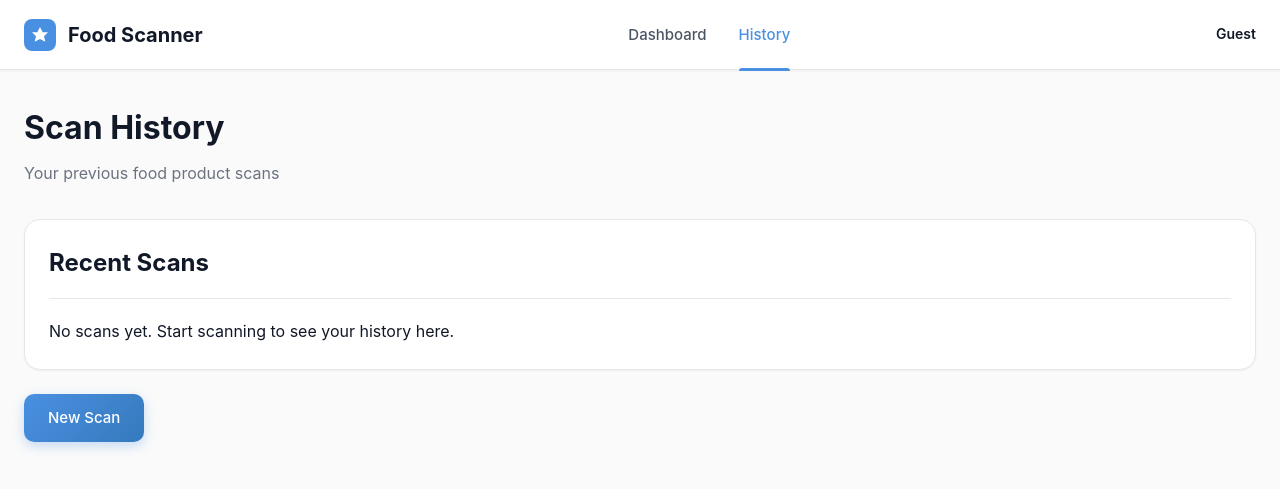
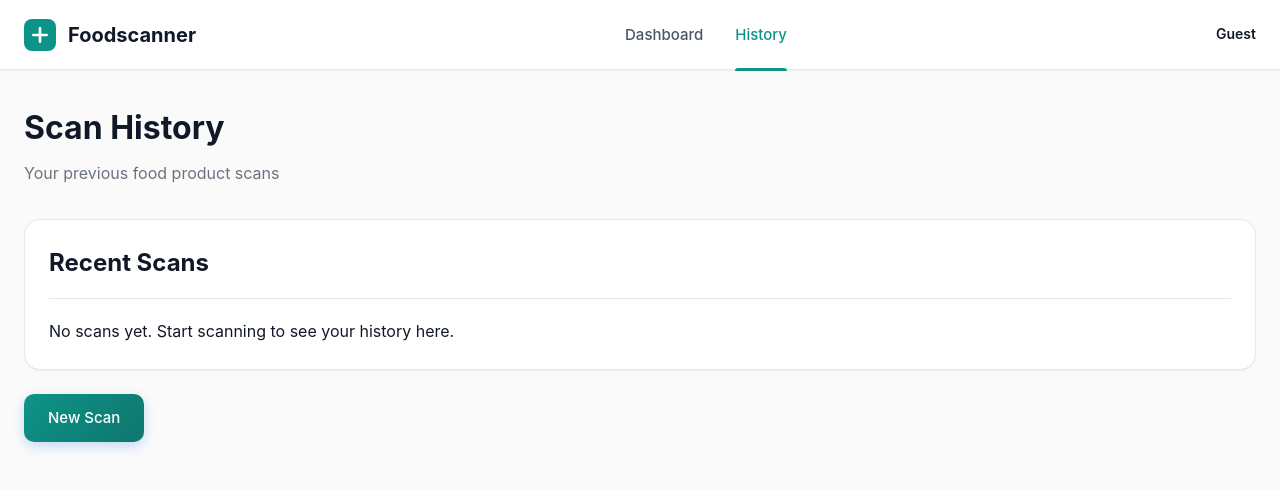
Before and after one commit to madankumar16/food-product-scanner, a Flask app: page /history in a window 1280 px wide. Shown: the top 489 px of the page. Run offline with Flask 3, Linux system fonts and the light colour scheme.

Commit message:
Redesign website brand to Foodscanner and style as minimalistic medical application

```diff
--- a/app.py
+++ b/app.py
@@ -501,7 +501,7 @@ def download_pdf(scan_id):
         story.append(Paragraph("━━━━━━━━━━━━━━━━━━━━━━━━━━━━━━━━━━━━━━━━━━━━━━━━━━━━━━━━━━━━━━━━━━", footer_style))
         story.append(Paragraph("<i>This report is generated by AI analysis and should not replace professional medical advice.</i>", footer_style))
         story.append(Paragraph("<i>Always consult with healthcare professionals for specific dietary concerns.</i>", footer_style))
-        story.append(Paragraph(f"<i>Food Product Scanner • Powered by Gemini AI • {timestamp}</i>", footer_style))
+        story.append(Paragraph(f"<i>Foodscanner • Powered by Gemini AI • {timestamp}</i>", footer_style))
 
         # Build PDF
         doc.build(story)
--- a/static/css/style.css
+++ b/static/css/style.css
@@ -7,9 +7,9 @@
 }
 
 :root {
-    --primary-blue: #4A90E2;
-    --primary-blue-dark: #357ABD;
-    --primary-blue-light: #E8F4F8;
+    --primary-blue: #0d9488;
+    --primary-blue-dark: #0f766e;
+    --primary-blue-light: #f0fdfa;
     --white: #FFFFFF;
     --gray-50: #FAFAFA;
     --gray-100: #F3F4F6;
--- a/templates/history.html
+++ b/templates/history.html
@@ -3,18 +3,18 @@
 <head>
     <meta charset="UTF-8">
     <meta name="viewport" content="width=device-width, initial-scale=1.0">
-    <title>History - Food Product Scanner</title>
+    <title>Foodscanner Vercel App</title>
     <link rel="stylesheet" href="{{ url_for('static', filename='css/style.css') }}">
     <link rel="stylesheet" href="{{ url_for('static', filename='css/dashboard.css') }}">
 </head>
 <body>
     <nav class="navbar">
         <a href="{{ url_for('dashboard') }}" class="navbar-brand">
-            <svg width="32" height="32" viewBox="0 0 48 48" fill="none">
-                <rect width="48" height="48" rx="12" fill="#4A90E2"/>
-                <path d="M24 12L28 20H36L30 26L32 34L24 30L16 34L18 26L12 20H20L24 12Z" fill="white"/>
+            <svg width="32" height="32" viewBox="0 0 48 48" fill="none" xmlns="http://www.w3.org/2000/svg">
+                <rect width="48" height="48" rx="12" fill="#0d9488"/>
+                <path d="M24 14V34M14 24H34" stroke="white" stroke-width="4" stroke-linecap="round"/>
             </svg>
-            <span>Food Scanner</span>
+            <span>Foodscanner</span>
         </a>
         <div class="navbar-menu">
             <a href="{{ url_for('dashboard') }}" class="navbar-link">Dashboard</a>
```
Also changed, not shown: templates/dashboard.html (+5 -5 lines), templates/login.html (+5 -5 lines), templates/profile.html (+5 -5 lines), templates/scan_details.html (+5 -5 lines).
